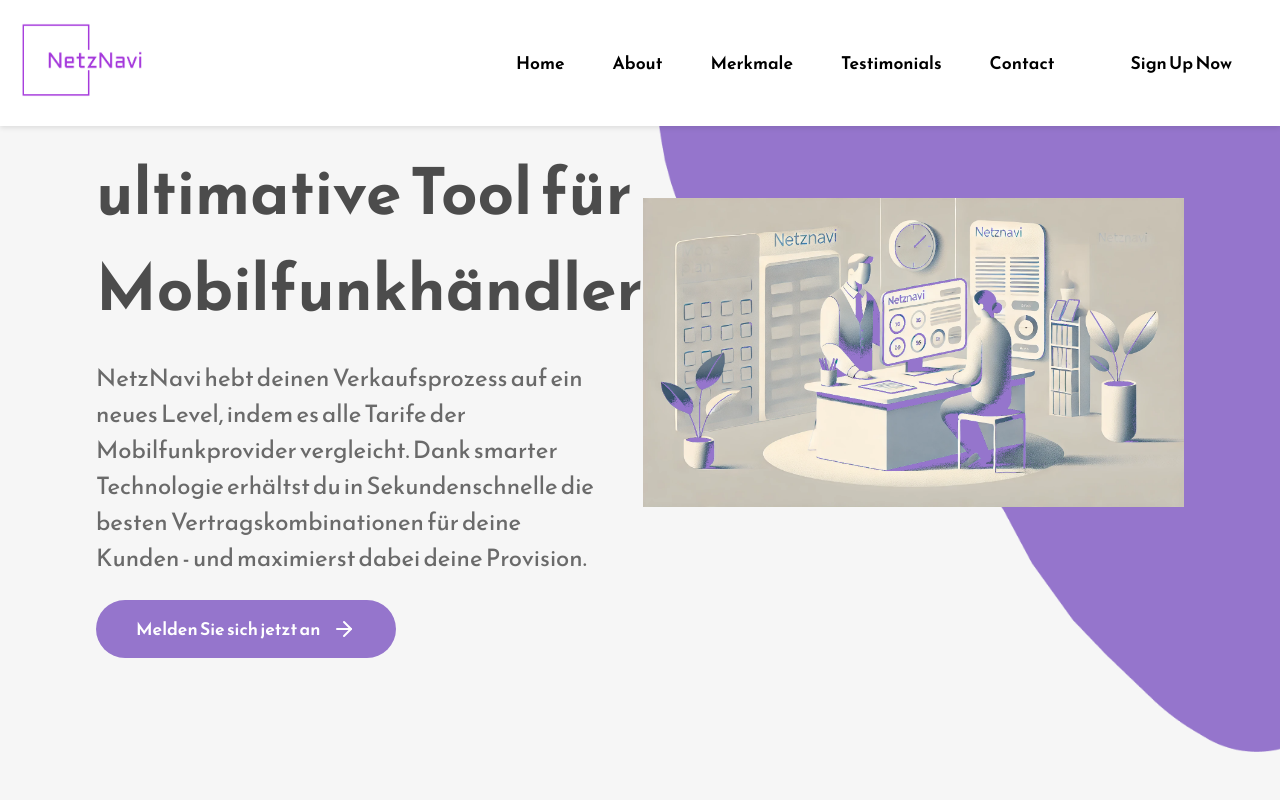
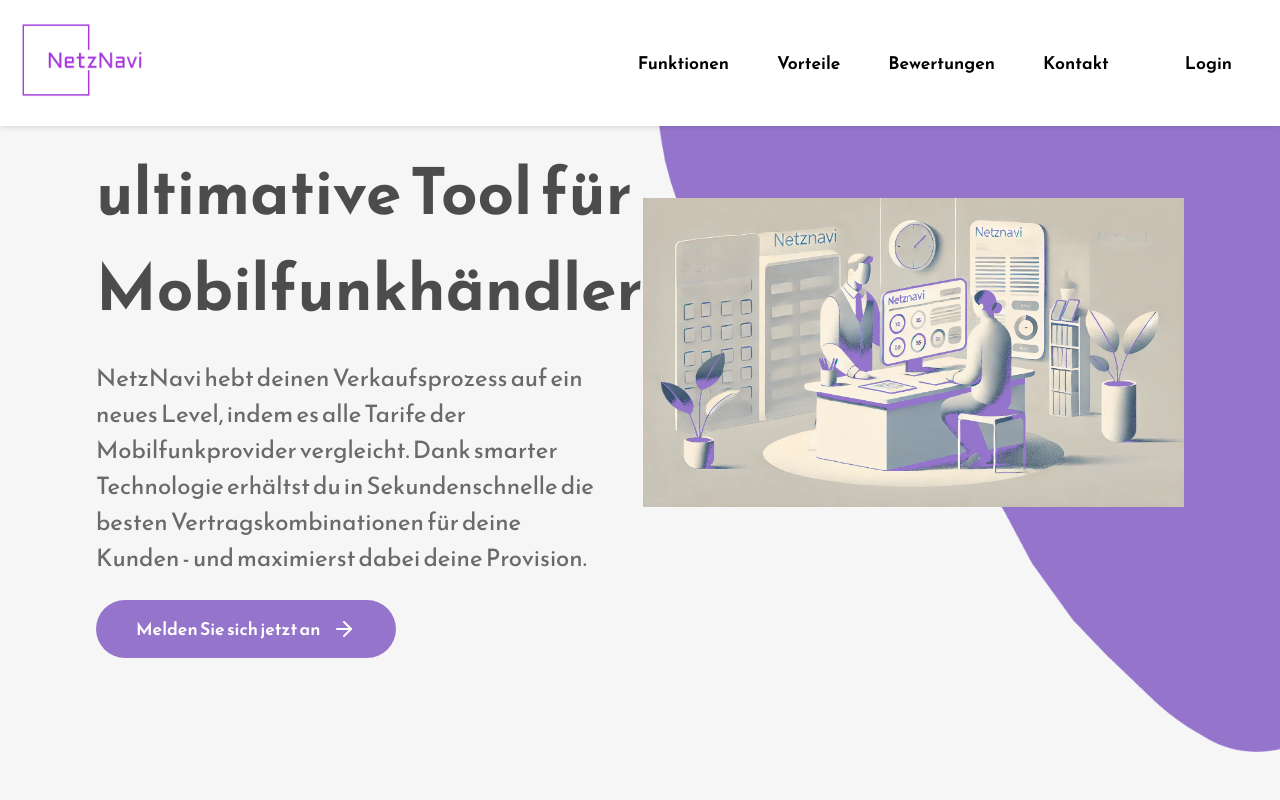
Before and after one commit to YuvrajShekhar/NetzNavi-Landing-Page, a React (Create React App) app: page / in a window 1280 px wide. Shown: the top 800 px of the page. Built offline with nearby package versions, Linux system fonts and the light colour scheme.

Commit message:
changed navbar names

```diff
--- a/src/Components/About.jsx
+++ b/src/Components/About.jsx
@@ -14,7 +14,7 @@
             <img src={AboutBackgroundImage} alt="" style={{paddingRight: "4%"}}/>
         </div>
         <div className='about-section-text-container'>
-            <p className='primary-subheading'> About</p>
+            <p className='primary-subheading'> Funktionen</p>
             <h1 className='primary-heading'>
             Was NetzNavi dir bietet
             </h1>
--- a/src/Components/Navbar.jsx
+++ b/src/Components/Navbar.jsx
@@ -41,19 +41,20 @@
   return (
     <nav>
         <div className="">
-        <img src={Logo} alt="" style={{ width: "150px", height: "100px" }} />
+            <a href='#home'>
+        <img src={Logo} alt="" style={{ width: "150px", height: "100px" }} /> </a>
         </div>
         <div className='navbar-links-container'>
-        <a href="#home">Home</a>
-        <a href="#about">About</a>
-        <a href="#features">Merkmale</a>
-        <a href="#testimonials">Testimonials</a>
-        <a href="#contact">Contact</a>
+        {/* <a href="#home">Home</a> */}
+        <a href="#about">Funktionen</a>
+        <a href="#features">Vorteile</a>
+        <a href="#testimonials">Bewertungen</a>
+        <a href="#contact">Kontakt</a>
 
         <button
         className="primary-button"
         onClick={() => window.open("https://netznavi.net/", "_blank", "noopener,noreferrer")}>
-        Sign Up Now
+        Login
         </button>
         </div>
         <div className='navbar-menu-container'>
--- a/src/Components/Testimonials.jsx
+++ b/src/Components/Testimonials.jsx
@@ -6,7 +6,7 @@
   return (
     <div className='work-section-wrapper'>
       <div className='work-section-top'>
-        <p className='primary-subheading'>Zeugnis</p>
+        <p className='primary-subheading'>Bewertungen</p>
         <h1 className='primary-heading'>
         Was sagen sie?
         </h1>
--- a/src/Components/Work.jsx
+++ b/src/Components/Work.jsx
@@ -24,7 +24,7 @@
   return (
     <div className='work-section-wrapper'>
         <div className='work-section-top'>
-            <p className='primary-subheading'>Merkmale</p>
+            <p className='primary-subheading'>Vorteile</p>
             <h1 className='primary-heading'>Wie es funktioniert</h1>
             <p className='primary-text'>
             NetzNavi wird täglich mit den neuesten Tarifen der Provider aktualisiert. Anhand der Kundenngaben wird dann die beste Kombination binnen Sekunden berechnet.
```
